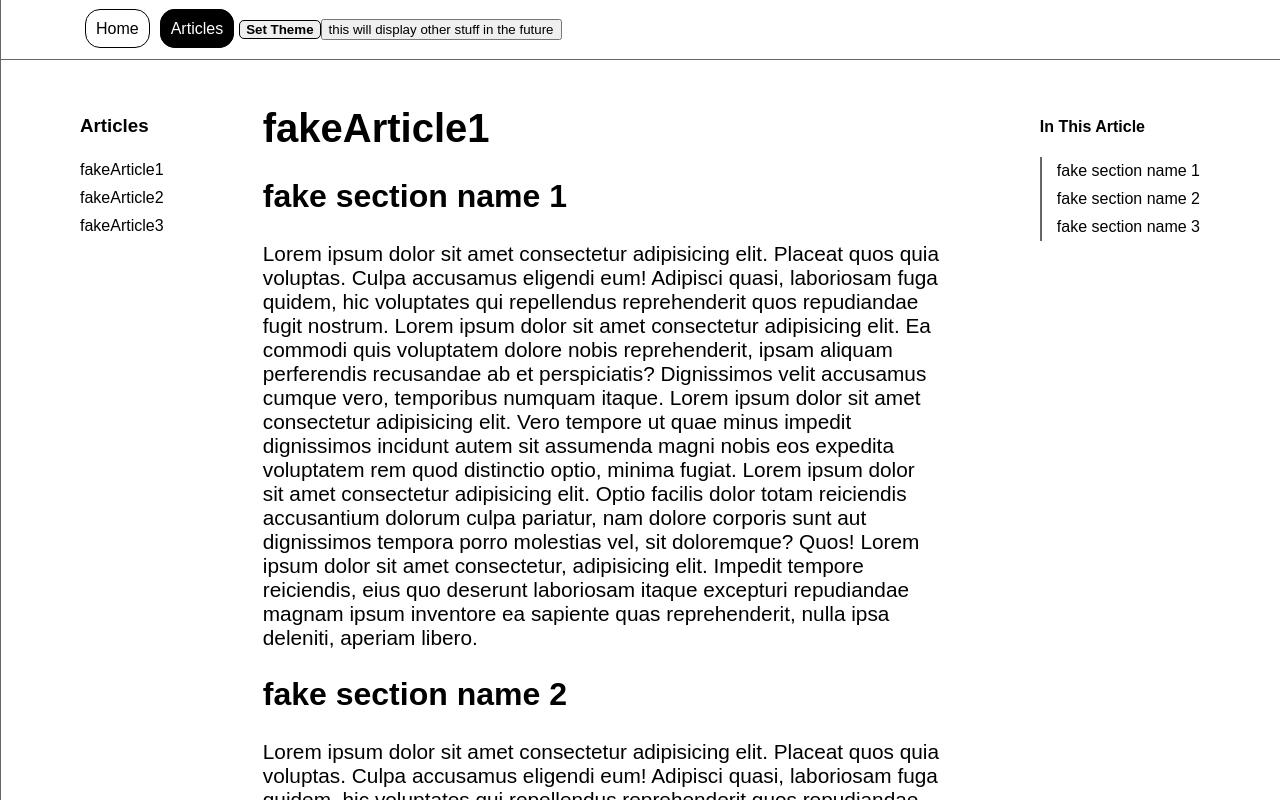
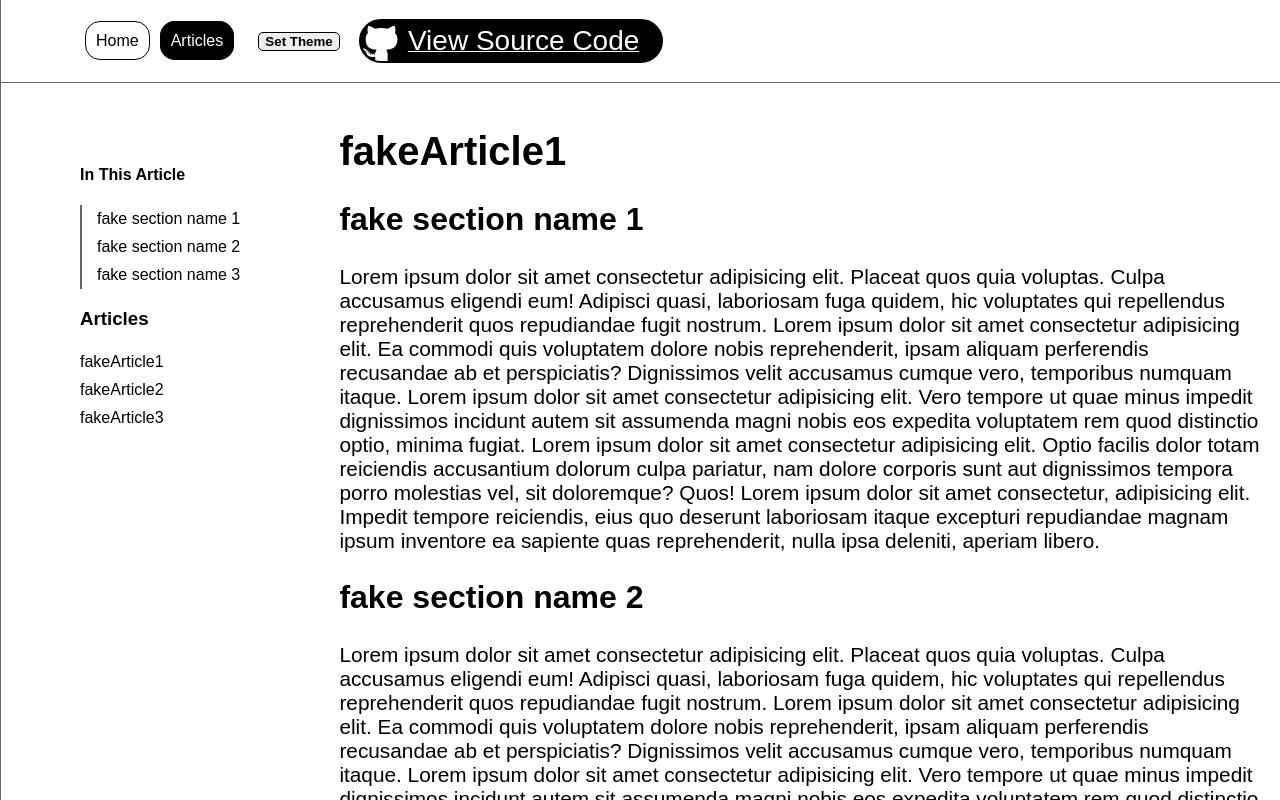
Before and after one commit to eBerkley/website, a React (Create React App) app: page /articles in a window 1280 px wide. Built offline with nearby package versions, Linux system fonts and the light colour scheme.

Commit message:
added github link

```diff
--- a/src/App.css
+++ b/src/App.css
@@ -24,7 +24,7 @@
   --hBodyPadding: var(--large);
   --hMainPadding: 0;
   --hSideNavPadding: var(--hBodyPadding);
-  --mobileViewSideNavWidth: 60vw;
+  --mobileViewSideNavWidth: 70vw;
 
   /* font sizes */
   --large-font: 3rem;
@@ -84,7 +84,7 @@ html {
 }
 
 /* Mobile View */
-@media screen and (min-width: 400px) and (max-width: 800px) {
+@media screen and (min-width: 500px) and (max-width: 800px) {
   :root {
     --hMainPadding: var(--xSmall);
     --hBodyPadding: var(--xSmall);
@@ -92,7 +92,7 @@ html {
   }
 }
 
-@media screen and (max-width: 400px) {
+@media screen and (max-width: 500px) {
   :root {
     --hMainPadding: var(--xSmall);
     --hBodyPadding: var(--xSmall);
--- a/src/App.js
+++ b/src/App.js
@@ -47,7 +47,6 @@ export default function App() {
       <NavBar
         setSideNavExpanded={setSideNavExpanded}
         sideNavExpanded={sideNavExpanded}
-        // other={ResponsiveNavContent}
         mobile={device === "mobile"}
       />
       <div ref={ref} className={getCollapsed()}>
--- /dev/null
+++ b/src/components/GithubButton.js
@@ -0,0 +1,21 @@
+const GithubButton = () => {
+  return (
+    <a className="GithubLink" href="https://github.com/eBerkley/website">
+      <div className="GithubBackground">
+        <svg
+          id="GithubSVG"
+          xmlns="http://www.w3.org/2000/svg"
+          viewBox="0 0 350 350 "
+        >
+          <path
+            d="M155.57,405.18c0,2.61,3.51,3.55,5.12,3.55s5-1.23,5-3.6-1.62-3.6-4.94-3.6C158.23,401.53,155.57,402.57,155.57,405.18Zm-20.78-4.55c-.7,2,1.3,4.3,4.3,4.9,2.6,1,5.6,0,6.2-2s-1.3-4.3-4.3-5.2c-2.6-.7-5.5.3-6.2,2.3Zm44.2-1.7c-2.9.7-4.9,2.6-4.6,4.9.3,2,2.9,3.3,5.9,2.6s4.9-2.6,4.6-4.6S181.89,398.63,179,398.93Zm-3.84,100s11.64-5.6,11.64-12.1c0-6.2-.3-40.4-.3-61.4,0,0-70,15-84.7-29.8,0,0-11.4-29.1-27.8-36.6,0,0-22.9-15.7,1.6-15.4,0,0,24.9,2,38.6,25.8,21.9,38.6,58.6,27.5,72.9,20.9,2.3-16,8.8-27.1,16-33.7-55.9-6.2-112.3-14.3-112.3-110.5,0-27.5,7.6-41.3,23.6-58.9-2.6-6.5-11.1-33.3,2.6-67.9,20.9-6.5,69,27,69,27a236.24,236.24,0,0,1,125.6,0s48.1-33.6,69-27c13.7,34.7,5.2,61.4,2.6,67.9,16,17.7,25.8,31.5,25.8,58.9,0,96.5-58.9,104.2-114.8,110.5,9.2,7.9,17,22.9,17,46.4,0,33.7-.3,75.4-.3,83.6,0,6.5,13.49,12.1,13.49,12.1M97.19,360.63c-1.3,1-1,3.3.7,5.2,1.6,1.6,3.9,2.3,5.2,1,1.3-1,1-3.3-.7-5.2C100.79,360,98.49,359.33,97.19,360.63Zm-10.8-8.1c-.7,1.3.3,2.9,2.3,3.9,1.6,1,3.6.7,4.3-.7s-.3-2.9-2.3-3.9C88.69,351.23,87.09,351.53,86.39,352.53Zm32.4,35.6c-1.6,1.3-1,4.3,1.3,6.2,2.3,2.3,5.2,2.6,6.5,1,1.3-1.3.7-4.3-1.3-6.2C123.09,386.83,120.09,386.53,118.79,388.13Zm-11.4-14.7c-1.6,1-1.6,3.6,0,5.9s4.3,3.3,5.6,2.3c1.6-1.3,1.6-3.9,0-6.2-1.4-2.3-4-3.3-5.6-2Z"
+            transform="translate(-64.27 -118.47)"
+          />
+        </svg>
+        <span className="GithubSVGText">View Source Code</span>
+      </div>
+    </a>
+  );
+};
+
+export default GithubButton;
--- a/src/components/NavBar.js
+++ b/src/components/NavBar.js
@@ -1,9 +1,6 @@
-// import { useEffect } from "react";
 import { NavLink } from "react-router-dom";
 import ResponsiveNavContent from "./ResponsiveNavContent";
-// import ThemeButton from "./ThemeButton";
 
-// parent element App renders outlet
 export default function NavBar(props) {
   const setClassName = ({ isActive }) => {
     if (isActive) {
@@ -15,6 +12,7 @@ export default function NavBar(props) {
 
   return (
     <nav className="NavBar">
+      <div className="NavBar__NormalContent">
         <NavLink className={setClassName} to="/">
           Home
         </NavLink>
@@ -31,9 +29,13 @@ export default function NavBar(props) {
             !props.mobile ? " NavBar__SideNavExpander--Hidden" : null
           }`}
         >
-        See More...
+          &#9776; See More...
         </button>
-      <ResponsiveNavContent display={!props.mobile} />
+      </div>
+      <div className={`NavBar__ResponsiveContent${props.mobile? " NavBar__ResponsiveContent--Hidden" : ""}`}>
+        <ResponsiveNavContent />
+      </div>
+
     </nav>
   );
 }
--- a/src/components/ResponsiveNavContent.js
+++ b/src/components/ResponsiveNavContent.js
@@ -1,20 +1,12 @@
 import ThemeButton from "./ThemeButton";
-
+import GithubButton from "./GithubButton";
+// styles will be contained in navbar.css
 const ResponsiveNavContent = (props) => {
-  if (props.display) {
-    return (
-      <>
-        <ThemeButton />
-        <button>this will display other stuff in the future</button>
-      </>
-    );
-  }
-
   return (
-    <div className="ResponsiveNavContent--Hidden">
+    <>
       <ThemeButton />
-      <button>this will display other stuff in the future</button>
-    </div>
+      <GithubButton />
+    </>
   );
 };
 
--- a/src/styles/Body.css
+++ b/src/styles/Body.css
@@ -12,17 +12,13 @@ button:hover {
   position: fixed;
 }
 
-.ResponsiveNavContent--Hidden {
-  display: none;
-}
-
 .Subroot {
   transition: margin-left var(--transition-timing);
   height: 100vh;
   width: 100vw;
   overflow-y: auto;
   scroll-behavior: var(--scroll-behavior);
-  scroll-padding-top: var(--small);
+  scroll-padding-top: 7rem;
 }
 
 .Subroot--Expanded {
--- a/src/styles/NavBar.css
+++ b/src/styles/NavBar.css
@@ -7,7 +7,9 @@
   background-color: var(--primary);
   transition: background-color var(--transition-timing);
   min-width: max-content;
-
+  display: flex;
+  /* justify-content: space-between; */
+  align-items: center;
 }
 
 .NavBar__a {
@@ -88,3 +90,77 @@
 .NavBar__SideNavExpander--Hidden {
   display: none;
 }
+
+
+
+.NavBar__ResponsiveContent {
+  display: flex;
+  align-items: center;
+  overflow: visible;
+}
+
+.NavBar__ResponsiveContent--Hidden {
+  display: none;
+}
+
+.NavBar__ResponsiveContent > *  {
+  margin-left: var(--xSmall)
+}
+
+.GithubLink {
+  display: inline-block;
+  --initialSize: 40px;
+  --svgSize: 35px;
+  --max-width: 300px;
+  --inner-font: 1.75rem;
+  width: var(--initialSize);
+  height: var(--initialSize);
+  border: 2px solid var(--secondary);
+  border-radius: var(--medium);
+  overflow: hidden;
+  transition: width var(--transition-timing);
+  background-color: var(--secondary);
+  color: var(--primary);
+  text-decoration: underline 1px;
+}
+
+@media screen and (max-width: 600px) {
+  .GithubLink {
+    --max-width: 250px;
+    --inner-font: 1.5rem;
+  }
+}
+
+.GithubLink:hover {
+  width: var(--max-width);
+}
+
+
+@media screen and (any-hover: none) {
+  .GithubLink {
+    width: var(--max-width);
+  }
+}
+
+.GithubBackground {
+  display: flex;
+}
+
+.GithubSVGText {
+  padding-left: 10px;
+  align-self: center;
+  min-width:max-content;
+  font-size: var(--inner-font);
+}
+
+#GithubSVG {
+  min-width: var(--svgSize);
+  height: var(--svgSize);
+
+  /* needed due to misalignment in svg itself */
+  padding-top: 5px;
+  margin-left: 2px;
+  transition: fill var(--transition-timing);
+  fill: var(--primary);
+
+}
--- a/src/styles/SideNav.css
+++ b/src/styles/SideNav.css
@@ -1,7 +1,7 @@
 .SideNav {
   padding: 0 var(--hSideNavPadding);
   position: sticky;
-  top: 6rem;
+  top: 9rem;
   height: fit-content;
   width: max-content;
   display: flex;
--- a/src/styles/SideNavCollapser.css
+++ b/src/styles/SideNavCollapser.css
@@ -3,11 +3,12 @@
   left: 0;
   height: 100vh;
   background-color: var(--primary);
-  transition: width var(--transition-timing);
+  width: 0;
+  transition: all var(--transition-timing);
   position: fixed;
   overflow-x: hidden;
   border-right: 1px solid var(--tertiary);
-  width: 0;
+
 }
 
 .SideNavCollapser--Expanded {
--- a/src/utils/useWindowWidth.js
+++ b/src/utils/useWindowWidth.js
@@ -1,7 +1,13 @@
 import { useState, useEffect } from "react";
 
 export default function useWindowWidth() {
-  const [device, setDevice] = useState();
+
+  const getDevice = (width) => {
+    if (width > 1400) return "monitor";
+    if (width > 800) return "tablet";
+    return "mobile";
+  };
+  const [device, setDevice] = useState(getDevice(window.innerWidth));
 
   useEffect(() => {
     const onResize = () => {
@@ -18,11 +24,7 @@ export default function useWindowWidth() {
     };
   }, [device]);
 
-  const getDevice = (width) => {
-    if (width > 1400) return "monitor";
-    if (width > 800) return "tablet";
-    return "mobile";
-  };
+
 
   return device;
 }
```
Lines whose indentation alone changed are shown as unchanged.
